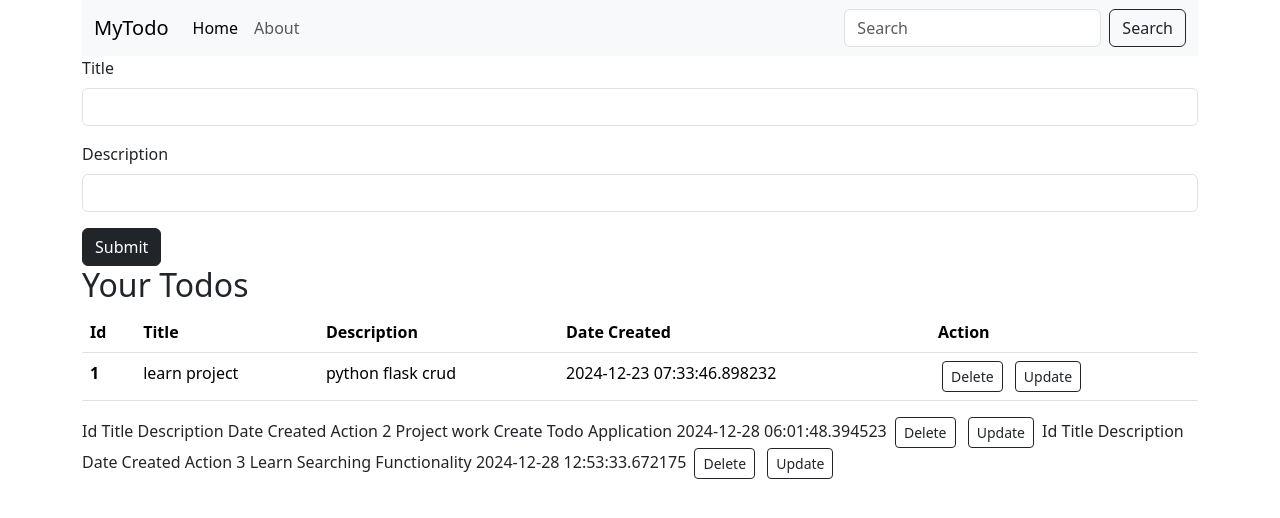
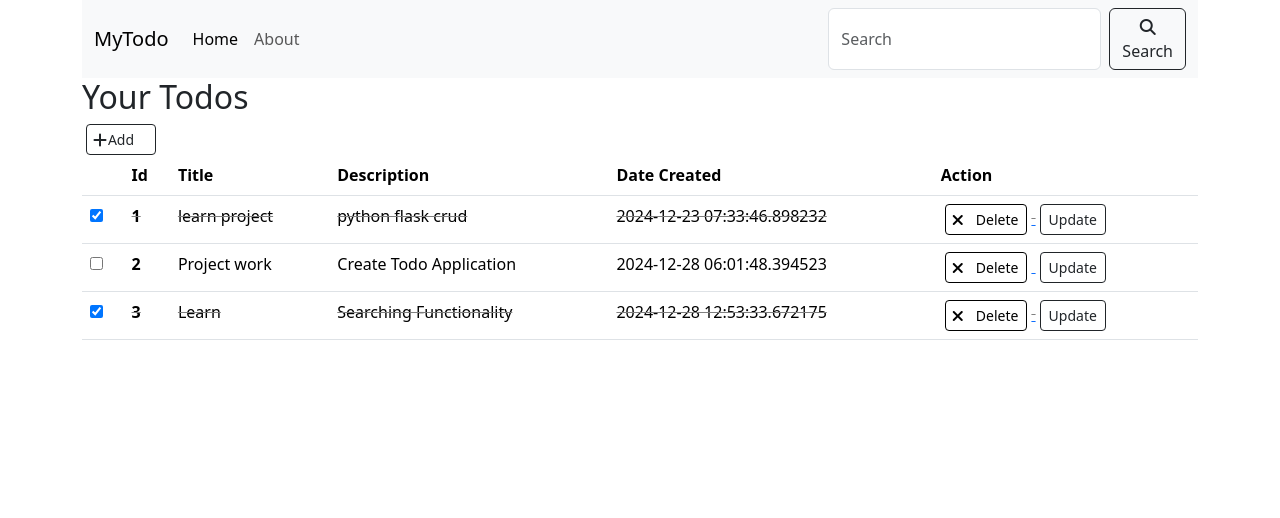
Before and after one commit to Zuveriya-Munshi/todoApp, a Flask app: page / in a window 1280 px wide. Shown: the top 518 px of the page. Run offline with Flask 3, Linux system fonts and the light colour scheme; data comes from the database, SQL or seed files in the repository; both versions use the stored data as it was after the commit.

Commit message:
Search and Completed Functionality added

```diff
--- a/Todo App/app.py
+++ b/Todo App/app.py
@@ -1,15 +1,18 @@
 from flask import Flask,render_template,redirect,request,Response
 from flask_sqlalchemy import SQLAlchemy
 from datetime import datetime
+from flask_migrate import Migrate
 app = Flask(__name__)
 
 app.config['SQLALCHEMY_DATABASE_URI'] = 'sqlite:///todo.db'
 db = SQLAlchemy(app)
+migrate = Migrate(app,db)
 class Todo(db.Model):
     id = db.Column(db.Integer, primary_key=True)
     title = db.Column(db.String(100), nullable=False)
     desc = db.Column(db.String(100), nullable=False)
-    date_created = db.Column(db.DateTime , default= datetime.utcnow)
+    date_created = db.Column(db.DateTime , default= datetime.now)
+    completed = db.Column(db.Boolean, default=False)
 
 def __repr__(self):
     return f"Title : {self.title} , Description : {self.desc}"
@@ -19,18 +22,20 @@
     todos = Todo.query.all()
     return render_template('index.html', todos=todos)
 
-@app.route('/add_todo', methods=['POST'])
+@app.route('/add_todo', methods=['POST','GET'])
 def add_todo():
-    title = request.form.get('title')
-    desc = request.form.get('desc')
+    if request.method == 'POST':
+        title = request.form.get('title')
+        desc = request.form.get('desc')
     # date_created = request.form.get('date_created')
-    if title != "" and desc != "" :
-        todo = Todo(title=title, desc=desc)
-        db.session.add(todo)
-        db.session.commit()
-        return redirect('/')
-    else:
-        return redirect('/')
+        if title != "" and desc != "" :
+            todo = Todo(title=title, desc=desc)
+            db.session.add(todo)
+            db.session.commit()
+            return redirect('/')
+        else:
+            return redirect('/')
+    return render_template('add_todo.html')
 
 @app.route('/delete/<int:id>')
 def delete(id):
@@ -59,5 +64,21 @@
 # @app.route('/update_todo' , methods=['POST'])
 # def update_todo():
 
+
+# Search Functionality
+@app.route("/search")
+def search():
+    query = request.args.get('que')
+    results = Todo.query.filter(Todo.title.like(f'%{query}%') | Todo.desc.like(f'%{query}%')).all()
+    return render_template('search.html', results=results)
+
+#Completed Functionality
+@app.route('/toggle_complete/<int:id>',methods=['POST', 'GET'])
+def toggle_complete(id):
+    todo = Todo.query.get_or_404(id)
+    todo.completed = not todo.completed
+    db.session.commit()
+    return redirect('/')
+
 if __name__ == '__main__':
     app.run(debug=True)
--- a/Todo App/static/css/styles.css
+++ b/Todo App/static/css/styles.css
@@ -1,3 +1,65 @@
+/* static/css/styles.css */
 body{
     background-color: red;
 }
+.completed {
+    text-decoration: line-through;
+    color: gray;
+}
+
+/* Animation for buttons */
+.add-btn, .delete-btn button {
+    position: relative;
+    padding-left: 30px; /* Add space for the icon */
+    transition: all 0.3s ease-in-out;
+}
+
+.add-btn i, .delete-btn i {
+    position: absolute;
+    left: 6px; /* Position the icon */
+    top: 50%;
+    transform: translateY(-50%);
+    font-size: 16px; /* Icon size */
+}
+
+.add-btn:hover, .delete-btn button:hover {
+    transform: scale(1.1); /* Scale the button on hover */
+}
+
+.add-btn {
+    background-color: #28a745;
+    border-color: #28a745;
+    color: white;
+    width: 70px;
+}
+
+.delete-btn button {
+    background-color: white;
+    border-color: black;
+    color: black;
+}
+
+.add-btn:hover {
+    background-color: #218838;
+    border-color: #1e7e34;
+}
+
+.delete-btn button:hover {
+    background-color: blacks;
+    border-color: #f0f0f0;
+}
+
+/* Add animation on Delete */
+.delete-btn button {
+    animation: fadeIn 0.5s ease-in-out;
+}
+
+@keyframes fadeIn {
+    0% { opacity: 0; }
+    100% { opacity: 1; }
+}
+
+.completed {
+    text-decoration: line-through;
+    color: gray;
+}
--- a/Todo App/templates/base.html
+++ b/Todo App/templates/base.html
@@ -7,6 +7,8 @@
         {% block title %} {% endblock title %}
 - MyTodo</title>
 <link rel="stylesheet" href="{{ url_for('static', filename="css/styles.css") }}" />
+<link rel="stylesheet" href="https://cdnjs.cloudflare.com/ajax/libs/font-awesome/6.5.1/css/all.min.css">
+
 
     <meta name="description" content="">
     <meta name="viewport" content="width=device-width, initial-scale=1">
@@ -32,9 +34,9 @@
                         </li>
 
                     </ul>
-                    <form class="d-flex" role="search">
-                        <input class="form-control me-2" type="search" placeholder="Search" aria-label="Search">
-                        <button class="btn btn-outline-dark" type="submit">Search</button>
+                    <form class="d-flex" role="search" action="search">
+                        <input class="form-control me-2" type="search" name="que" placeholder="Search" aria-label="Search">
+                        <button class="btn btn-outline-dark" type="submit" class="search-btn"> <i class="fas fa-search"></i>Search</button>
                     </form>
                 </div>
             </div>
--- a/Todo App/templates/index.html
+++ b/Todo App/templates/index.html
@@ -1,58 +1,58 @@
 {% extends "base.html" %}
 {% block title %} Home {% endblock title %}
+<link rel="stylesheet" href="{{ url_for('static', filename="css/styles.css") }}" />
+<link rel="stylesheet" href="https://cdnjs.cloudflare.com/ajax/libs/font-awesome/6.5.1/css/all.min.css">
 
 {% block body %}
-
-    <div class="container">
-        <form action="/add_todo" method="POST">
-            <div class="mb-3">
-              <label for="title" class="form-label">Title</label>
-              <input type="text" class="form-control" name="title" id="title" required>
-            </div>
-            <div class="mb-3">
-              <label for="desc" class="form-label">Description</label>
-              <input type="text" class="form-control" name="desc" id="desc" required>
-            </div>
-
-            <button type="submit" class="btn btn-dark">Submit</button>
-          </form>
-    </div>
-
 <div class="container">
     <h2>Your Todos</h2>
+    <a href="/add_todo" class="btn btn-outline-dark btn-sm mx-1 add-btn">
+        <i class="fas fa-plus"></i> Add
+    </a>
+
     <table class="table">
-
         {% if todos|length == 0 %}
         <div class="alert alert-dark my-2" role="alert">
             No Todos Found! Add your todos now
         </div>
         {% else %}
-                    {% for todo in todos %}
         <thead>
             <tr>
+                <th scope="col"></th>
                 <th scope="col">Id</th>
                 <th scope="col">Title</th>
                 <th scope="col">Description</th>
                 <th scope="col">Date Created</th>
                 <th scope="col">Action</th>
-
             </tr>
         </thead>
         <tbody>
-              <tr>
-                <th scope="row">{{loop.index}}</th>
-                <td>{{todo.title}}</td>
-                <td>{{todo.desc}}</td>
-                <td>{{todo.date_created}}</td>
-                <td><a href="delete/{{todo.id}}"><button  class="btn btn-outline-dark btn-sm mx-1">Delete</button></a>
-                    <a href="update/{{todo.id}}"><button  class="btn btn-outline-dark btn-sm mx-1">Update</button></a></td>
+            {% for todo in todos %}
+            <tr class="{% if todo.completed %}completed{% endif %}">
+                <td>
+                    <form method="post" action="/toggle_complete/{{ todo.id }}">
+                        <input type="checkbox" name="completed" onchange="this.form.submit()"
+                            {% if todo.completed %} checked {% endif %}>
+                    </form>
+                </td>
+                <th scope="row">{{ loop.index }}</th>
+                <td>{{ todo.title }}</td>
+                <td>{{ todo.desc }}</td>
+                <td>{{ todo.date_created }}</td>
+                <td>
+                    <a href="delete/{{ todo.id }}" class="delete-btn">
+                        <button class="btn btn-outline-dark btn-sm mx-1">
+                            <i class="fas fa-times"></i> Delete
+                        </button>
+                    </a>
+                    <a href="update/{{ todo.id }}">
+                        <button class="btn btn-outline-dark btn-sm mx-1">Update</button>
+                    </a>
+                </td>
             </tr>
-
+            {% endfor %}
         </tbody>
+        {% endif %}
     </table>
-
-            {% endfor %}
-
-            {% endif %}
 </div>
 {% endblock body %}
```
Also changed, not shown: Todo App/migrations/versions/5a4229ec903a_added_completed_column_in_todo.py (added, +32 -0 lines), Todo App/templates/add_todo.html (added, +21 -0 lines), Todo App/templates/search.html (added, +41 -0 lines), Todo App/instance/todo.db, 1 other file. Lines whose indentation alone changed are shown as unchanged.
